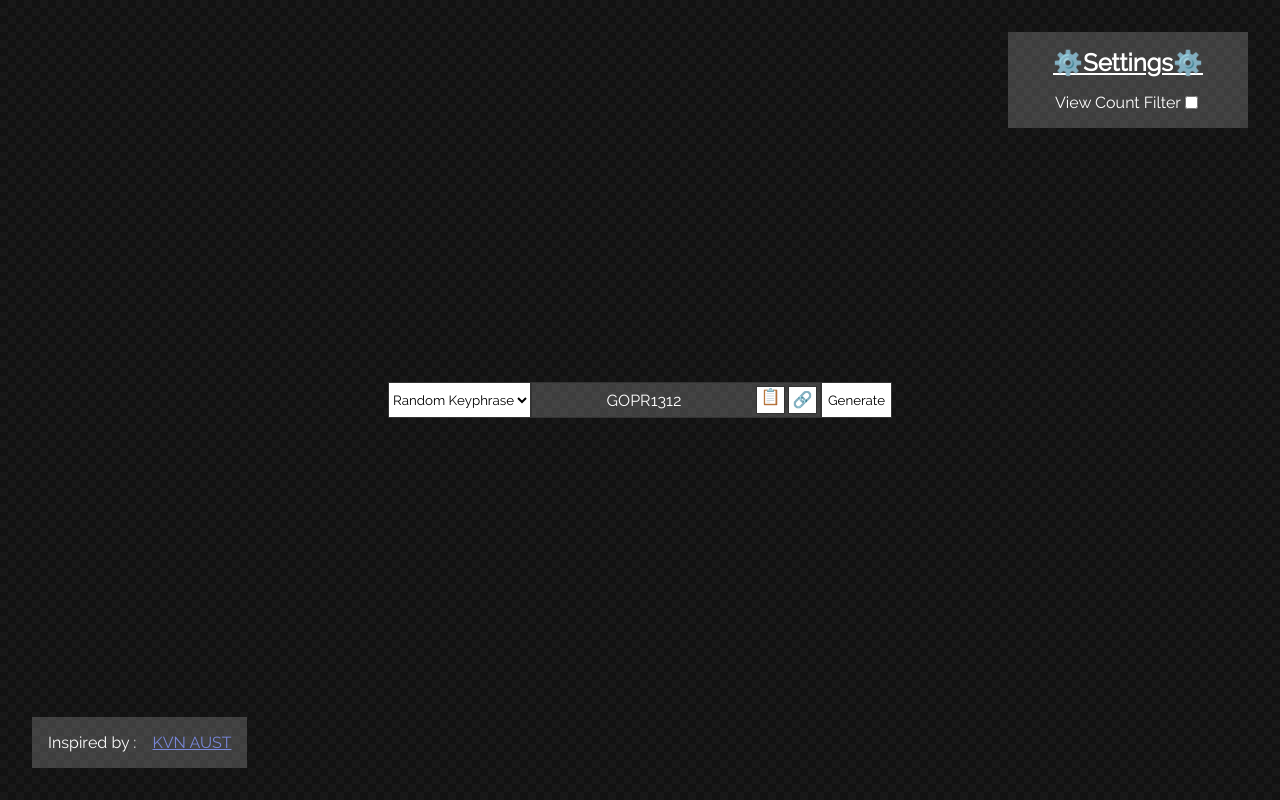
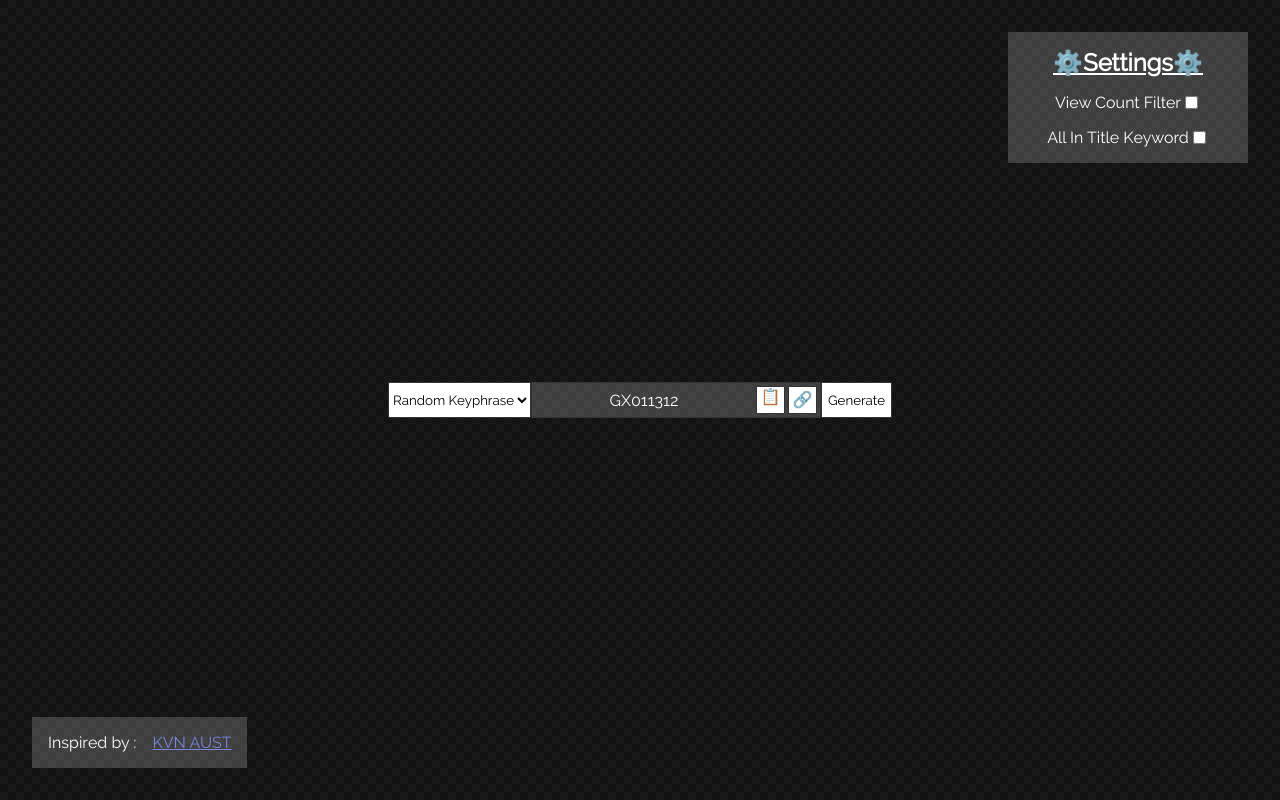
Before and after one commit to jannik323/ytBinSearchQueryGen, a plain HTML site: page index.html in a window 1280 px wide. Drawn offline with Linux system fonts and the light colour scheme.

Commit message:
+ allintitle Toggle + added video (rus.) ,M4H,M2U,trim,Webcam,WP

```diff
--- a/index.html
+++ b/index.html
@@ -30,6 +30,10 @@
             <label title="Adds the 'View Count Filter' to the youtube search url" for="viewCountToggle">View Count Filter</label><br>
             <input type="checkbox" id="viewCountToggle" name="viewCountToggle">
         </div>
+        <div>
+            <label title="Adds the 'allintitle' keyword to the search query" for="allintitleToggle">All In Title Keyword</label><br>
+            <input type="checkbox" id="allintitleToggle" name="allintitleToggle">
+        </div>
     </div>
     <div id="credit">
         Inspired by : <a href="https://www.youtube.com/@KVNAUST">KVN AUST</a>
--- a/js/script.js
+++ b/js/script.js
@@ -10,11 +10,11 @@ let linkButtonEle = document.getElementById("link");
 let copyButtonEle = document.getElementById("copy");
 let copyInfoEle = document.getElementById("copyInfo");
 let viewCountToggleEle = document.getElementById("viewCountToggle");
+let allintitleToggleEle = document.getElementById("allintitleToggle");
 let currentQuery = "";
 const ytSearchURL = "https://www.youtube.com/results?search_query=";
 const alphabet = ["A","B","C","D","E","F","G","H","I","J","K","L","M","N","O","P","Q","R","S","T","U","V","W","X","Y","Z"];
 const ytBirth = new Date(2005,4,23);
-const filterActive = false;
 
 function noneRNGGen(){
     return "";
@@ -282,6 +282,30 @@ let typeHolder = {
         staticPart:"ANMR0",
         displayName:"ANMR",
         group:0
+    },"Видео":{
+        rngGen:numberWithPadRNGGen,
+        rngGrenPara:999,
+        staticPart:"Видео 0",
+        displayName:"video (rus.)",
+        group:0
+    },"M4H":{
+        rngGen:numberWithPadRNGGen,
+        rngGrenPara:9999,
+        staticPart:"M4H0",
+        displayName:"M4H",
+        group:0
+    },"M2U":{
+        rngGen:numberWithPadRNGGen,
+        rngGrenPara:9999,
+        staticPart:"M4H0",
+        displayName:"M2U",
+        group:0
+    },"trim":{
+        rngGen:numberWithPadRNGGen,
+        rngGrenPara:9999,
+        staticPart:"trim ",
+        displayName:"trim",
+        group:0
     }
 
 
@@ -307,26 +331,12 @@ let typeHolder = {
         displayName:"DMY",
         group:1
     }
-    ,"WIN":{
-        rngGen:dateRNGGen,
-        rngGrenPara:"YMD",
-        staticPart:"WIN ",
-        displayName:"WIN",
-        group:2
-    }
     ,"VID":{
         rngGen:dateRNGGen,
         rngGrenPara:"YMD",
         staticPart:"VID ",
         displayName:"VID",
-        group:2
-    }
-    ,"Capture":{
-        rngGen:dateRNGGen,
-        rngGrenPara:"YMD",
-        staticPart:"Capture ",
-        displayName:"Capture",
-        group:2
+        group:1
     }
     ,"InShot":{
         rngGen: function(){
@@ -360,6 +370,34 @@ let typeHolder = {
         staticPart:"video-",
         displayName:"video (date)",
         group:1
+    },"WP":{
+        rngGen: dateRNGGen,
+        rngGrenPara:"YMD",
+        staticPart:"WP ",
+        displayName:"WP",
+        group:1
+    }
+
+
+    ,"WIN":{
+        rngGen:dateRNGGen,
+        rngGrenPara:"YMD",
+        staticPart:"WIN ",
+        displayName:"WIN",
+        group:2
+    }
+    ,"Capture":{
+        rngGen:dateRNGGen,
+        rngGrenPara:"YMD",
+        staticPart:"Capture ",
+        displayName:"Capture",
+        group:2
+    },"Webcam":{
+        rngGen:dateRNGGen,
+        rngGrenPara:"D M Y",
+        staticPart:"Webcam ",
+        displayName:"Webcam",
+        group:2
     }
 
 }
@@ -412,5 +450,8 @@ function generateYTBinSearchQuery(){
     }
     let typeHolderObj = typeHolder[currentType];
     currentQuery=typeHolderObj.staticPart+typeHolderObj.rngGen(typeHolderObj.rngGrenPara);
+    if(allintitleToggleEle.checked){
+        currentQuery = "allintitle:"+currentQuery;
+    }
     queryTextEle.innerText=currentQuery;
 }
```
